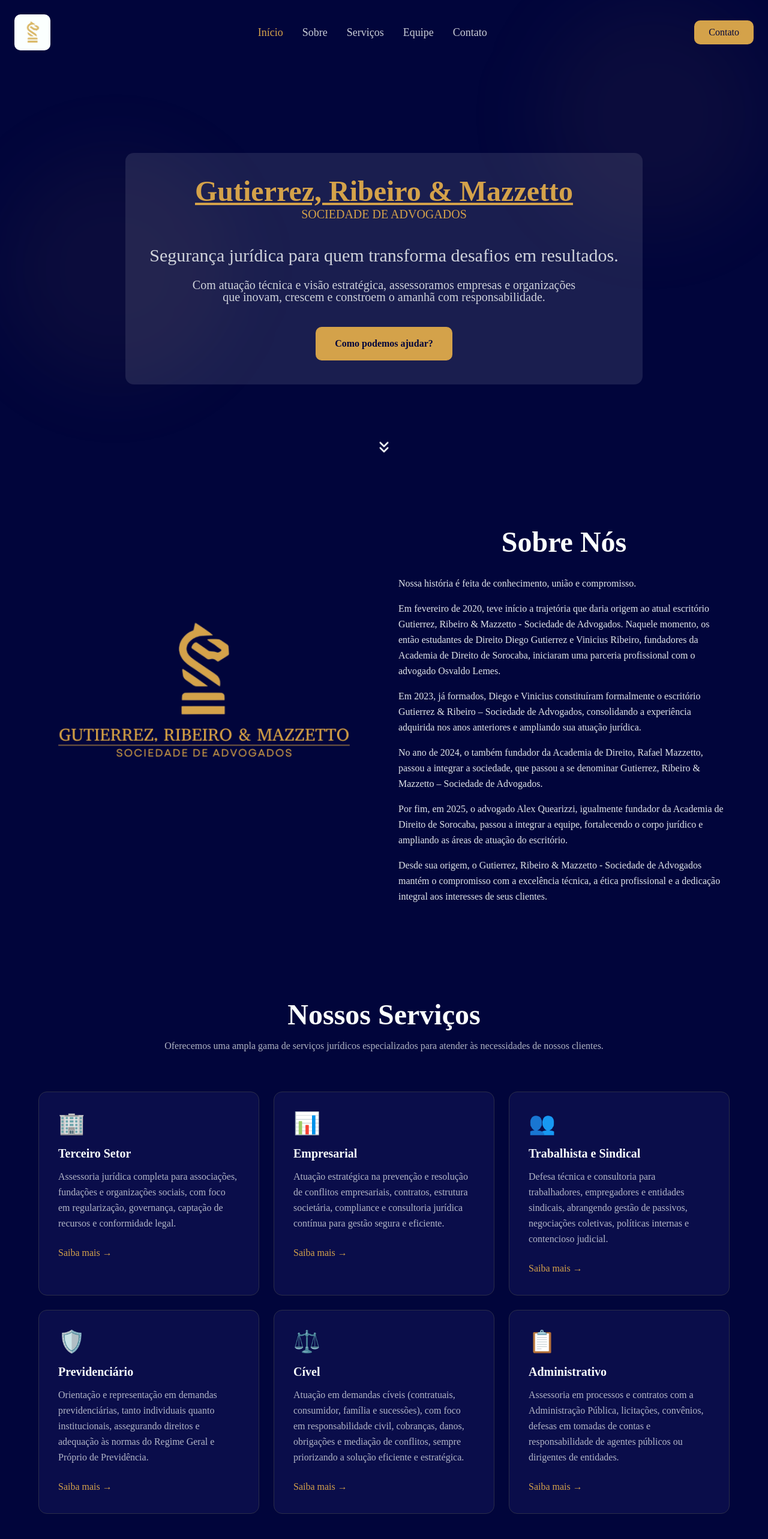
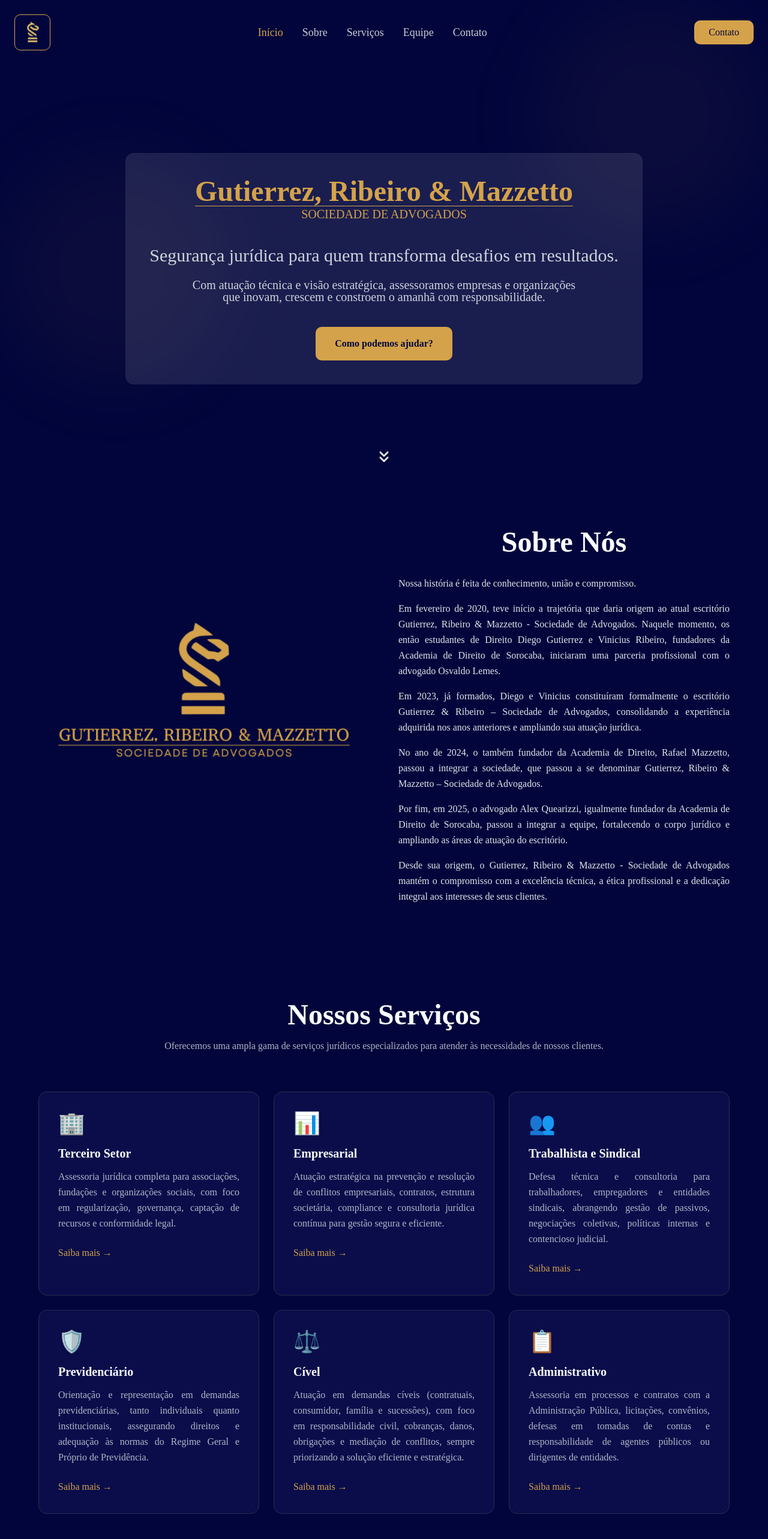
Before and after one commit to muriIo/grm-law-firm, a Next.js app: page / in a window 1280 px wide. Shown: the top 2566 px of the page at 60% size. Built offline with nearby package versions, Linux system fonts and the light colour scheme.

Commit message:
fix: adding requested fixes

```diff
--- a/components/header.tsx
+++ b/components/header.tsx
@@ -35,7 +35,7 @@ export default function Header({ activeSection }: HeaderProps) {
     >
       <nav className="max-w-7xl mx-auto px-6 py-6 flex justify-between items-center">
         <Link href="#hero" className="flex items-center gap-2">
-          <div className="w-15 h-15 bg-tertiary rounded-lg flex items-center justify-center overflow-hidden">
+          <div className="w-15 h-15 bg-transparent rounded-lg flex items-center justify-center overflow-hidden border bordedr-solid border-secondary">
             <Image
               src={"/logo.png"}
               alt={'Logo da Sociedade de Advogados Gutierrez, Ribeiro & Mazzetto'}
--- a/components/sections/about.tsx
+++ b/components/sections/about.tsx
@@ -21,7 +21,7 @@ export default function About() {
               <h2 className="text-4xl md:text-5xl font-bold text-tertiary mb-8 text-balance text-center">Sobre Nós</h2>
             </div>
 
-            <div className="space-y-4 text-tertiary/90 leading-relaxed">
+            <div className="space-y-4 text-tertiary/90 leading-relaxed text-justify">
               <p>
                 Nossa história é feita de conhecimento, união e compromisso.
               </p>
--- a/components/sections/hero.tsx
+++ b/components/sections/hero.tsx
@@ -15,7 +15,7 @@ export default function Hero() {
 
       <div className="relative flex flex-col items-center gap-10 z-10 max-w-5xl mx-auto text-center rounded-xl bg-tertiary/10 px-2 py-4 md:p-10">
         <div>
-          <h1 className="text-[20px] md:text-5xl font-bold text-secondary text-balance underline">
+          <h1 className="text-[20px] md:text-5xl font-bold text-secondary text-balance underline underline-offset-[0.5rem] decoration-[0.05rem]">
             Gutierrez, Ribeiro & Mazzetto
           </h1>
           <p className="text-[14px] md:text-xl text-secondary font-medium">SOCIEDADE DE ADVOGADOS</p>
@@ -39,7 +39,7 @@ export default function Hero() {
         </Link>
       </div>
 
-      <div className="hidden md:block md:absolute md:left-1/2 md:-translate-x-1/2 md:bottom-8 md:animate-bounce">
+      <div className="hidden md:block md:absolute md:left-1/2 md:-translate-x-1/2 md:bottom-4 md:animate-bounce">
         <LucideChevronsDown size={30} />
       </div>
     </section>
--- a/components/service-card.tsx
+++ b/components/service-card.tsx
@@ -11,7 +11,7 @@ export default function ServiceCard({ title, description, icon }: ServiceCardPro
   const whatsappLink = `https://wa.me/5515997304482?text=${whatsappMessage}`
 
   return (
-    <div className="bg-card border border-border rounded-xl p-8 hover:border-secondary/50 transition-colors group">
+    <div className="bg-card border border-border rounded-xl p-8 hover:border-secondary/50 transition-colors group text-justify">
       <div className="text-4xl mb-4">{icon}</div>
       <h3 className="text-xl font-bold text-tertiary mb-3">{title}</h3>
       <p className="text-tertiary/70 mb-6 leading-relaxed">{description}</p>
--- a/components/team-member.tsx
+++ b/components/team-member.tsx
@@ -65,7 +65,7 @@ export default function TeamMember({ name, role, background, image, alternate =
       </div>
 
       {/* Text content */}
-      <div className={`md:acrylic-glass ${content} md:p-5`}>
+      <div className={`md:acrylic-glass ${content} md:p-5 text-justify`}>
         <h3 className="text-3xl md:text-4xl font-bold text-tertiary mb-2">{name}</h3>
         <p className="text-secondary font-semibold mb-4">{role}</p>
         <p className="text-tertiary/80 leading-relaxed text-pretty">{background}</p>
```
